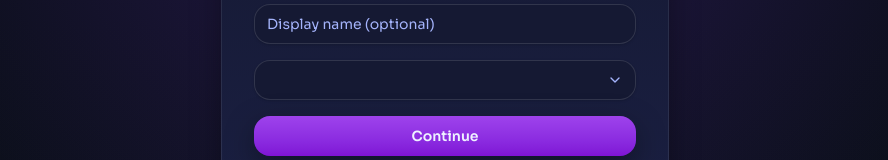
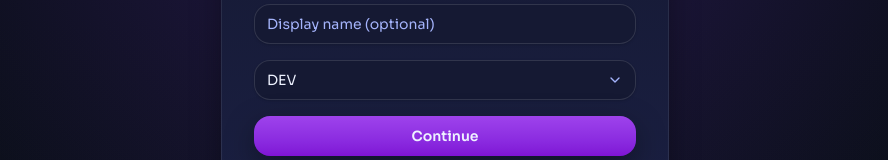
Before and after one commit to PratikBansod95/ProGer, a Next.js app: page /login in a window 1280 px wide. Shown: the part 185-345 px from the top of the page, without its empty margins (195-1083 px from the left). Built offline with nearby package versions, Linux system fonts and the light colour scheme.

Commit message:
Fix select value rendering

```diff
--- a/components/ui/select.tsx
+++ b/components/ui/select.tsx
@@ -16,7 +16,7 @@ const SelectTrigger = React.forwardRef<
   <SelectPrimitive.Trigger
     ref={ref}
     className={cn(
-      "flex h-10 w-full items-center justify-between rounded-2xl border border-input bg-card px-3 py-2 text-sm text-foreground shadow-sm focus:outline-none focus:ring-2 focus:ring-ring",
+      "flex h-10 w-full items-center justify-between rounded-2xl border border-input bg-card px-3 py-2 text-sm text-foreground shadow-sm focus:outline-none focus:ring-2 focus:ring-ring data-[placeholder]:text-muted-foreground",
       className
     )}
     {...props}
@@ -64,7 +64,9 @@ const SelectItem = React.forwardRef<
     )}
     {...props}
   >
-    <span className="flex-1">{children}</span>
+    <SelectPrimitive.ItemText className="flex-1">
+      {children}
+    </SelectPrimitive.ItemText>
     <SelectPrimitive.ItemIndicator>
       <Check className="h-4 w-4" />
     </SelectPrimitive.ItemIndicator>
```
